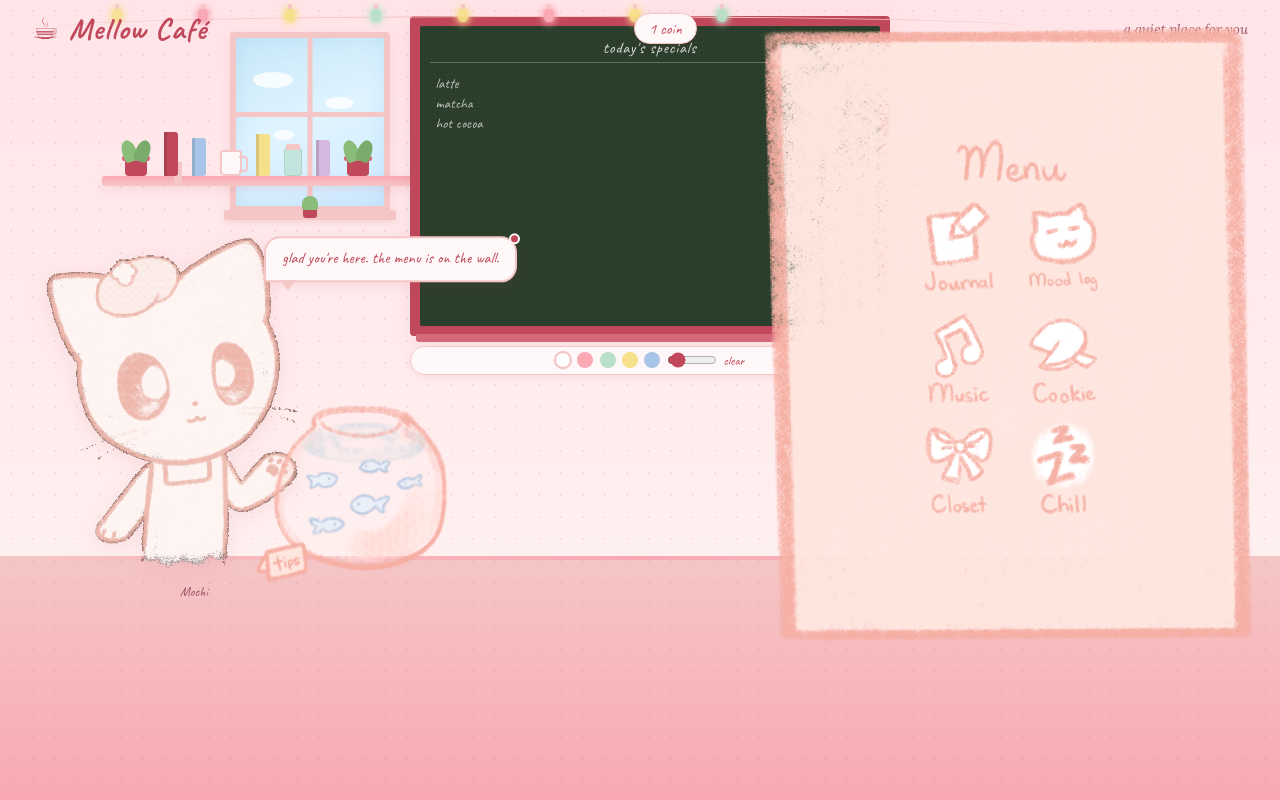
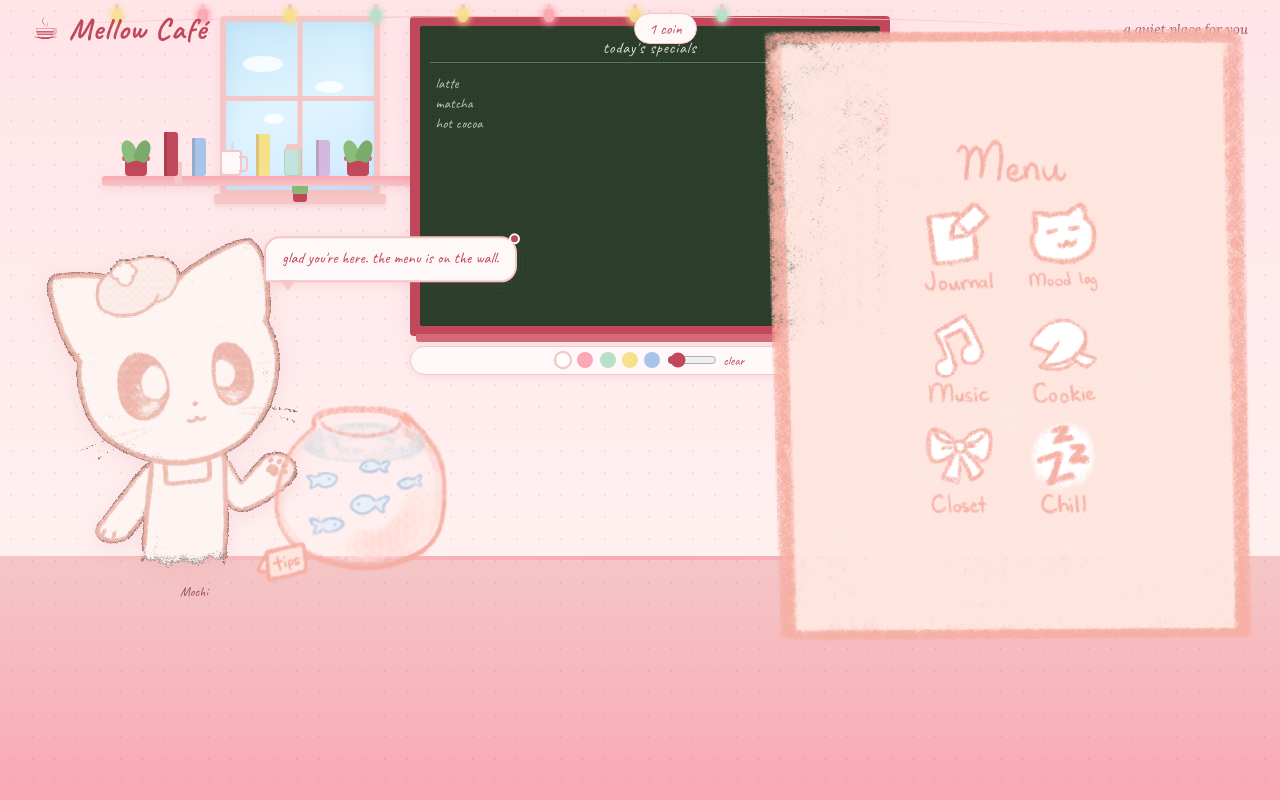
Before and after one commit to emi-383/Hoohacks-2026, a Flask app: page / in a window 1280 px wide. Run offline with Flask 3, Linux system fonts and the light colour scheme; data comes from the database, SQL or seed files in the repository; data that the repository does not hold is empty.

Commit message:
Final commit.

```diff
--- a/cloud-cafe/templates/index.html
+++ b/cloud-cafe/templates/index.html
@@ -110,7 +110,7 @@
     .jar { width: 18px; height: 28px; flex-shrink: 0; background: rgba(180,220,200,0.6); border-radius: 3px 3px 4px 4px; border: 1.5px solid rgba(150,200,160,0.5); position: relative; }
     .jar::before { content: ''; position: absolute; top: -5px; left: 1px; right: 1px; height: 6px; background: var(--brown-pale); border-radius: 2px 2px 0 0; }
 
-    .window { position: absolute; top: 4%; left: 18%; width: 160px; height: 180px; z-index: 2; }
+    .window { position: absolute; top: 2%; left: 17.2%; width: 160px; height: 180px; z-index: 2; }
     .window-frame { position: absolute; inset: 0; border: 6px solid var(--brown-pale); border-radius: 4px 4px 2px 2px; background: linear-gradient(160deg, #c8e8f8 0%, #e0f4ff 50%, #d0eaff 100%); box-shadow: inset 0 0 20px rgba(150,200,240,0.3), 0 4px 12px var(--shadow); overflow: hidden; }
     .window-frame::before { content: ''; position: absolute; top: 0; left: 50%; width: 5px; height: 100%; background: var(--brown-pale); transform: translateX(-50%); }
     .window-frame::after  { content: ''; position: absolute; left: 0; top: 45%; width: 100%; height: 5px; background: var(--brown-pale); transform: translateY(-50%); }
```
Also changed, not shown: README.md.
